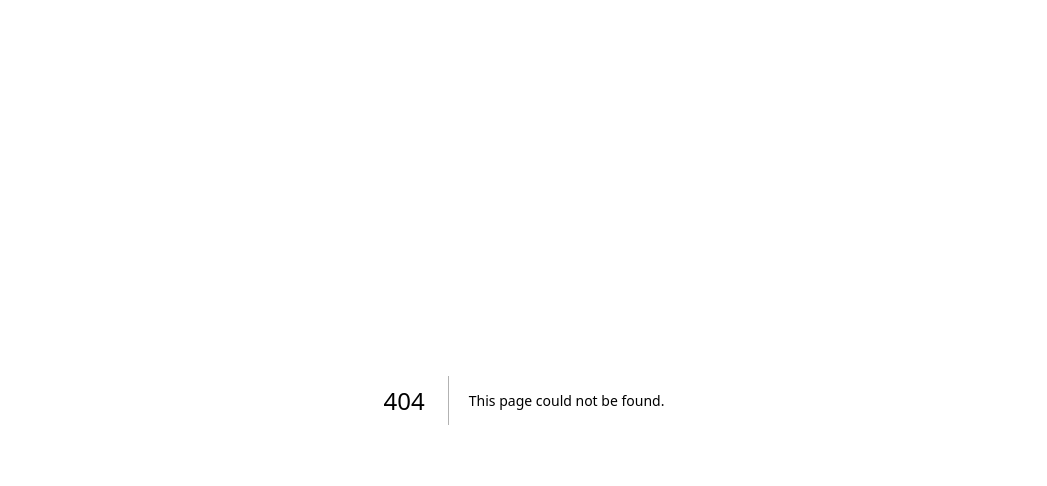
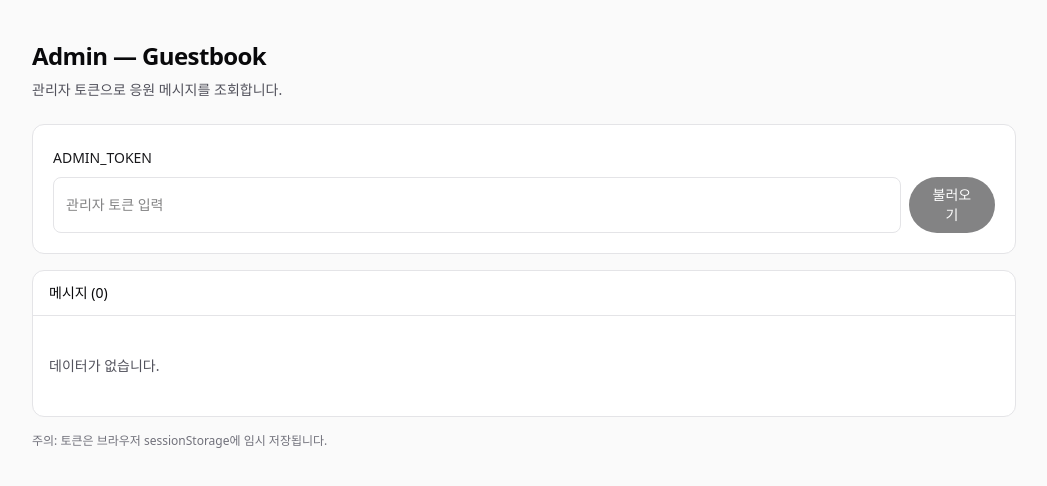
Before and after one commit to Jeonyomi/jaei-web, a Next.js app: page /admin in a window 1280 px wide. Before the commit this address had no page. Shown: the top 486 px of the page, without its empty margins (116-1163 px from the left). Built offline with nearby package versions, Linux system fonts and the light colour scheme.

Commit message:
Guestbook: persist to Supabase (private admin view)

```diff
--- a/package.json
+++ b/package.json
@@ -9,6 +9,7 @@
     "lint": "eslint"
   },
   "dependencies": {
+    "@supabase/supabase-js": "^2.95.3",
     "next": "16.1.6",
     "react": "19.2.3",
     "react-dom": "19.2.3"
--- /dev/null
+++ b/src/app/admin/page.tsx
@@ -0,0 +1,23 @@
+import AdminGuestbook from "./ui";
+
+export const metadata = {
+  title: "Admin",
+};
+
+export default function AdminPage() {
+  return (
+    <div className="min-h-dvh bg-zinc-50">
+      <div className="mx-auto w-full max-w-5xl px-5 py-10">
+        <h1 className="text-2xl font-semibold tracking-tight text-zinc-950">
+          Admin — Guestbook
+        </h1>
+        <p className="mt-2 text-sm text-zinc-600">
+          관리자 토큰으로 응원 메시지를 조회합니다.
+        </p>
+        <div className="mt-6">
+          <AdminGuestbook />
+        </div>
+      </div>
+    </div>
+  );
+}
--- /dev/null
+++ b/src/app/admin/ui.tsx
@@ -0,0 +1,119 @@
+"use client";
+
+import { useEffect, useMemo, useState } from "react";
+
+type Row = {
+  id: string;
+  name: string;
+  message: string;
+  created_at: string;
+};
+
+function fmt(ts: string) {
+  try {
+    const d = new Date(ts);
+    return new Intl.DateTimeFormat("ko-KR", {
+      dateStyle: "medium",
+      timeStyle: "short",
+    }).format(d);
+  } catch {
+    return ts;
+  }
+}
+
+export default function AdminGuestbook() {
+  const [token, setToken] = useState("");
+  const [rows, setRows] = useState<Row[]>([]);
+  const [loading, setLoading] = useState(false);
+  const [error, setError] = useState<string | null>(null);
+
+  const canLoad = useMemo(() => token.trim().length > 0, [token]);
+
+  useEffect(() => {
+    const saved = sessionStorage.getItem("ADMIN_TOKEN") || "";
+    if (saved) setToken(saved);
+  }, []);
+
+  const load = async () => {
+    setLoading(true);
+    setError(null);
+    try {
+      sessionStorage.setItem("ADMIN_TOKEN", token);
+      const res = await fetch("/api/guestbook?limit=100", {
+        headers: {
+          "x-admin-token": token,
+        },
+      });
+      const json = await res.json();
+      if (!res.ok || !json?.ok) {
+        throw new Error(json?.error || `HTTP ${res.status}`);
+      }
+      setRows(json.data as Row[]);
+    } catch (e) {
+      setError((e as Error).message);
+      setRows([]);
+    } finally {
+      setLoading(false);
+    }
+  };
+
+  return (
+    <div className="space-y-4">
+      <div className="rounded-xl border border-zinc-200 bg-white p-5">
+        <label className="text-sm font-medium text-zinc-900" htmlFor="token">
+          ADMIN_TOKEN
+        </label>
+        <div className="mt-2 flex flex-col gap-2 sm:flex-row">
+          <input
+            id="token"
+            value={token}
+            onChange={(e) => setToken(e.target.value)}
+            className="w-full rounded-lg border border-zinc-200 px-3 py-2 text-sm outline-none ring-zinc-900/10 focus:ring"
+            placeholder="관리자 토큰 입력"
+            autoComplete="off"
+          />
+          <button
+            type="button"
+            onClick={load}
+            disabled={!canLoad || loading}
+            className="inline-flex items-center justify-center rounded-full bg-zinc-950 px-5 py-2 text-sm font-medium text-white disabled:opacity-50"
+          >
+            {loading ? "불러오는 중…" : "불러오기"}
+          </button>
+        </div>
+        {error ? <p className="mt-3 text-sm text-red-600">{error}</p> : null}
+      </div>
+
+      <div className="overflow-hidden rounded-xl border border-zinc-200 bg-white">
+        <div className="border-b border-zinc-200 px-4 py-3">
+          <p className="text-sm font-medium text-zinc-950">
+            메시지 ({rows.length})
+          </p>
+        </div>
+        {rows.length === 0 ? (
+          <div className="px-4 py-10 text-sm text-zinc-600">
+            데이터가 없습니다.
+          </div>
+        ) : (
+          <ul className="divide-y divide-zinc-200">
+            {rows.map((r) => (
+              <li key={r.id} className="px-4 py-4">
+                <div className="flex flex-col gap-1 sm:flex-row sm:items-center sm:justify-between">
+                  <p className="text-sm font-semibold text-zinc-950">{r.name}</p>
+                  <p className="text-xs text-zinc-500">{fmt(r.created_at)}</p>
+                </div>
+                <p className="mt-2 whitespace-pre-wrap text-sm leading-7 text-zinc-700">
+                  {r.message}
+                </p>
+              </li>
+            ))}
+          </ul>
+        )}
+      </div>
+
+      <p className="text-xs text-zinc-500">
+        주의: 토큰은 브라우저 sessionStorage에 임시 저장됩니다.
+      </p>
+    </div>
+  );
+}
--- /dev/null
+++ b/src/app/api/guestbook/route.ts
@@ -0,0 +1,84 @@
+import { NextResponse } from "next/server";
+import { getSupabaseAdmin } from "@/lib/supabaseServer";
+
+const TABLE = "guestbook_messages";
+
+function jsonError(message: string, status: number) {
+  return NextResponse.json({ ok: false, error: message }, { status });
+}
+
+export async function POST(req: Request) {
+  let body: unknown;
+  try {
+    body = await req.json();
+  } catch {
+    return jsonError("Invalid JSON", 400);
+  }
+
+  const name = (body as any)?.name;
+  const message = (body as any)?.message;
+
+  if (typeof name !== "string" || typeof message !== "string") {
+    return jsonError("Invalid payload", 400);
+  }
+
+  const trimmedName = name.trim();
+  const trimmedMessage = message.trim();
+
+  if (trimmedName.length < 1 || trimmedName.length > 40) {
+    return jsonError("Name must be 1~40 chars", 400);
+  }
+  if (trimmedMessage.length < 1 || trimmedMessage.length > 200) {
+    return jsonError("Message must be 1~200 chars", 400);
+  }
+
+  // Basic anti-abuse: deny obvious links (can be relaxed later)
+  if (/https?:\/\//i.test(trimmedMessage)) {
+    return jsonError("Links are not allowed", 400);
+  }
+
+  const supabase = getSupabaseAdmin();
+
+  const { error } = await supabase.from(TABLE).insert({
+    name: trimmedName,
+    message: trimmedMessage,
+    // created_at handled by DB default
+  });
+
+  if (error) {
+    return jsonError(error.message, 500);
+  }
+
+  return NextResponse.json({ ok: true });
+}
+
+export async function GET(req: Request) {
+  const adminToken = process.env.ADMIN_TOKEN;
+  if (!adminToken) {
+    return jsonError("ADMIN_TOKEN not configured", 500);
+  }
+
+  const token = req.headers.get("x-admin-token") || "";
+  if (token !== adminToken) {
+    return jsonError("Unauthorized", 401);
+  }
+
+  const url = new URL(req.url);
+  const limit = Math.min(
+    200,
+    Math.max(1, Number(url.searchParams.get("limit") || "50"))
+  );
+
+  const supabase = getSupabaseAdmin();
+  const { data, error } = await supabase
+    .from(TABLE)
+    .select("id,name,message,created_at")
+    .order("created_at", { ascending: false })
+    .limit(limit);
+
+  if (error) {
+    return jsonError(error.message, 500);
+  }
+
+  return NextResponse.json({ ok: true, data });
+}
--- a/src/components/Guestbook.tsx
+++ b/src/components/Guestbook.tsx
@@ -6,15 +6,35 @@ import { site } from "@/content/content";
 export function Guestbook() {
   const [name, setName] = useState("");
   const [msg, setMsg] = useState("");
-  const [sent, setSent] = useState(false);
+  const [sending, setSending] = useState(false);
+  const [sent, setSent] = useState<string | null>(null);
 
-  const onSubmit = (e: React.FormEvent) => {
+  const onSubmit = async (e: React.FormEvent) => {
     e.preventDefault();
-    // v1: 저장 없이 UI만 제공(추후 Google Form / Supabase 연동)
-    setSent(true);
-    setTimeout(() => setSent(false), 2500);
-    setName("");
-    setMsg("");
+    setSent(null);
+    setSending(true);
+
+    try {
+      const res = await fetch("/api/guestbook", {
+        method: "POST",
+        headers: { "content-type": "application/json" },
+        body: JSON.stringify({ name, message: msg }),
+      });
+
+      const json = await res.json().catch(() => null);
+      if (!res.ok || !json?.ok) {
+        throw new Error(json?.error || `HTTP ${res.status}`);
+      }
+
+      setSent("응원 메시지가 저장되었습니다. 감사합니다!");
+      setName("");
+      setMsg("");
+    } catch (err) {
+      setSent(`저장 실패: ${(err as Error).message}`);
+    } finally {
+      setSending(false);
+      setTimeout(() => setSent(null), 3500);
+    }
   };
 
   return (
@@ -36,6 +56,7 @@ export function Guestbook() {
               maxLength={40}
               placeholder="예: MJ"
               required
+              disabled={sending}
             />
           </div>
           <div>
@@ -50,17 +71,25 @@ export function Guestbook() {
               maxLength={200}
               placeholder="응원 메시지를 남겨주세요"
               required
+              disabled={sending}
             />
             <div className="mt-1 text-xs text-zinc-500">{msg.length}/200</div>
           </div>
           <button
             type="submit"
-            className="inline-flex w-full items-center justify-center rounded-full bg-zinc-950 px-4 py-2 text-sm font-medium text-white hover:bg-zinc-800"
+            disabled={sending}
+            className="inline-flex w-full items-center justify-center rounded-full bg-zinc-950 px-4 py-2 text-sm font-medium text-white hover:bg-zinc-800 disabled:opacity-50"
           >
-            응원 보내기
+            {sending ? "저장 중…" : "응원 보내기"}
           </button>
           {sent ? (
-            <p className="text-sm text-emerald-600">메시지가 전송되었습니다(데모).</p>
+            <p
+              className={
+                sent.startsWith("저장 실패") ? "text-sm text-red-600" : "text-sm text-emerald-600"
+              }
+            >
+              {sent}
+            </p>
           ) : null}
         </div>
       </form>
@@ -69,8 +98,7 @@ export function Guestbook() {
         <p className="text-sm font-medium text-zinc-950">안내</p>
         <p className="mt-2 text-sm text-zinc-700">{site.guestbook.note}</p>
         <p className="mt-4 text-xs text-zinc-500">
-          v1에서는 메시지를 저장하지 않습니다. 원하시면 Google Form 링크로
-          연결하거나, Supabase/Sheets 저장으로 확장할 수 있어요.
+          메시지는 저장되며, 공개 페이지에는 표시되지 않습니다.
         </p>
       </div>
     </div>
--- /dev/null
+++ b/src/lib/supabaseServer.ts
@@ -0,0 +1,19 @@
+import { createClient } from "@supabase/supabase-js";
+
+export function getSupabaseAdmin() {
+  const url = process.env.SUPABASE_URL;
+  const serviceRoleKey = process.env.SUPABASE_SERVICE_ROLE_KEY;
+
+  if (!url || !serviceRoleKey) {
+    throw new Error(
+      "Missing SUPABASE_URL or SUPABASE_SERVICE_ROLE_KEY (server env)."
+    );
+  }
+
+  return createClient(url, serviceRoleKey, {
+    auth: {
+      persistSession: false,
+      autoRefreshToken: false,
+    },
+  });
+}
```
Also changed, not shown: 1 other file (tests, documents, lock files or other folders).
